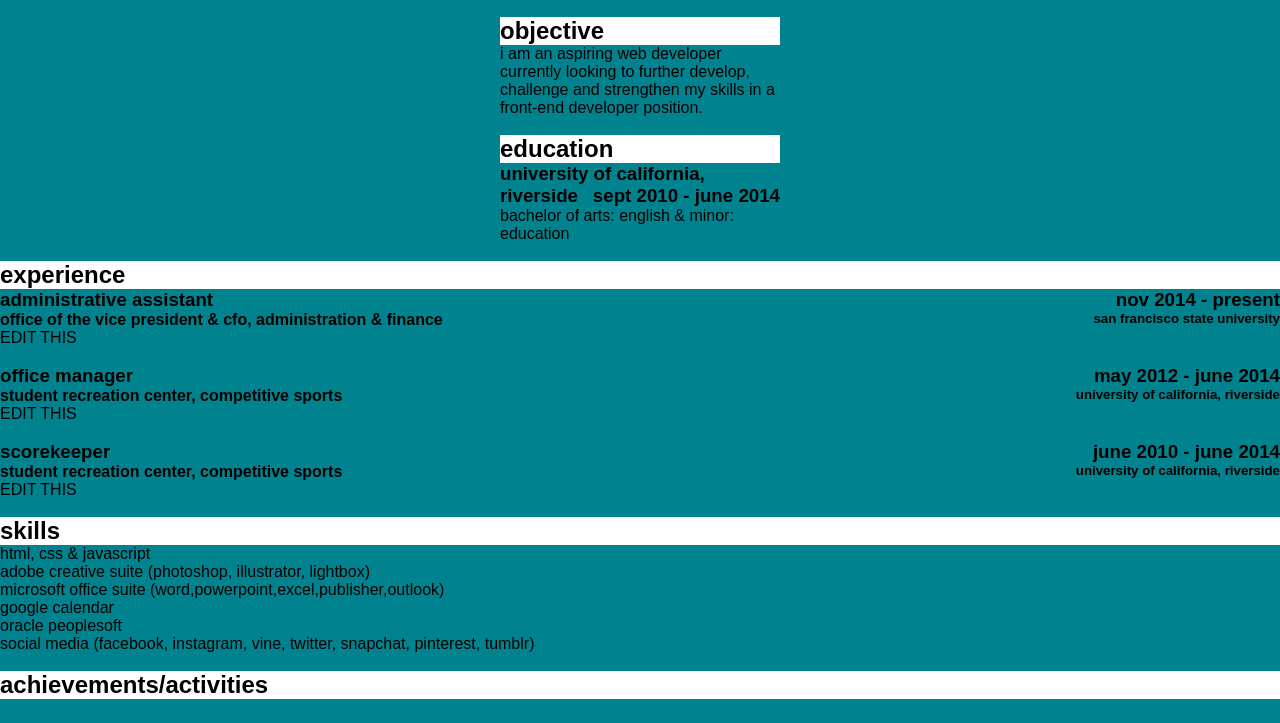
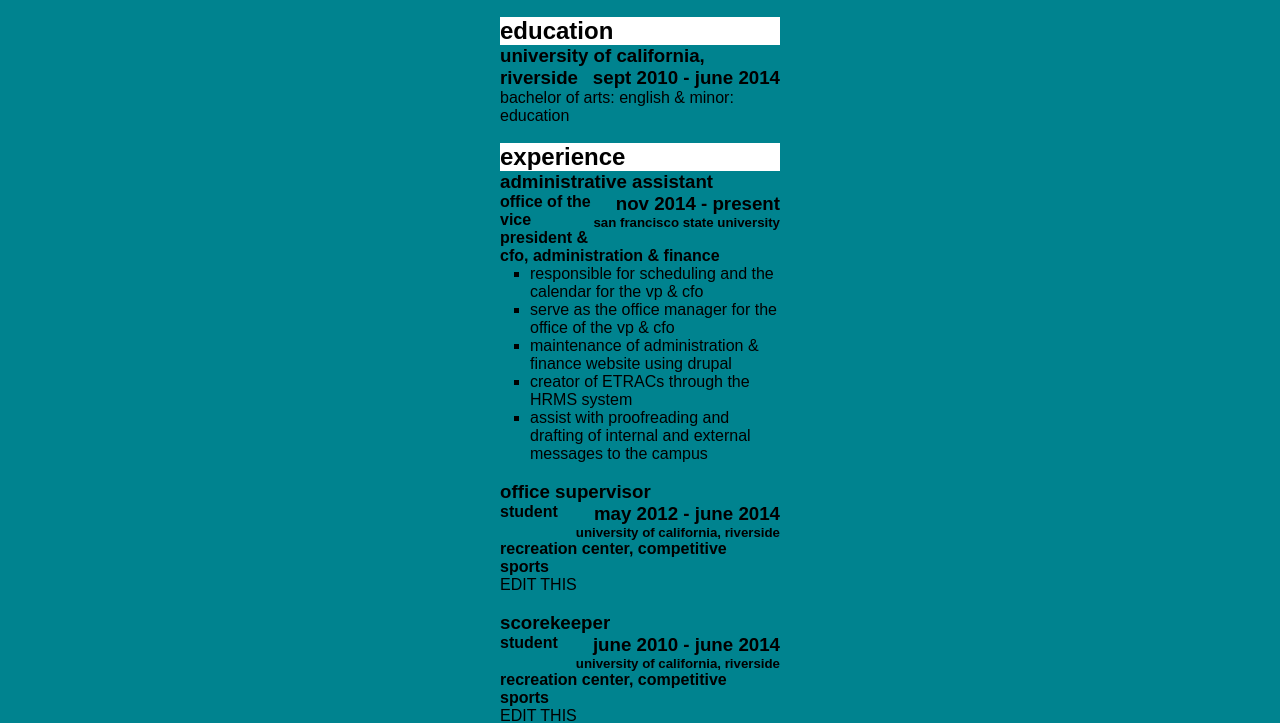
Before and after one commit to leahyousquare/fewd-36, a plain HTML site: page profile/resume.html in a window 1280 px wide. Shown: the part 90-813 px from the top of the page. Drawn offline with nearby package versions, Linux system fonts and the light colour scheme.

Commit message:
Update resume.html
updating resume

```diff
--- a/profile/resume.html
+++ b/profile/resume.html
@@ -9,16 +9,12 @@
 </head>
 <body>
 <h1>resume</h1>
-
-<div class="objective">
-<h2>objective</h2>
-	<p>i am an aspiring web developer currently looking to further develop, challenge and strengthen my skills in a front-end developer position.</p><br>
-
+<div>
 <h2>education</h2>
 <h3>university of california, riverside
 <span>sept 2010 - june 2014</span></h3>
 	<p>bachelor of arts: english &amp; minor: education</p>
-</div>
+
 
 <br>
 <ul class="work">
@@ -30,11 +26,17 @@
 			<span>
 			<h5>san francisco state university</h5></span>
 		<h4>office of the vice president &amp; cfo, administration &amp; finance</h4>
-		<p>EDIT THIS</p>
-	</li>
+  <ul class="duties">
+    <li>responsible for scheduling and the calendar for the vp & cfo</li>
+    <li>serve as the office manager for the office of the vp & cfo</li>
+    <li>maintenance of administration & finance website using drupal</li>
+    <li>creator of ETRACs through the HRMS system</li>
+    <li>assist with proofreading and drafting of internal and external messages to the campus</li>
+
+    </ul>
 	<br>
 	<li>
-		<h3>office manager
+		<h3>office supervisor
 		<span>may 2012 - june 2014</h3>
 		</span>
 				<span><h5>university of california, riverside</h5></span>
@@ -74,7 +76,7 @@
 	<br>
 
 	<h2>achievements/activities</h2>
-
+  </div>
 
 <footer>
 		<ul class="footer">
```
